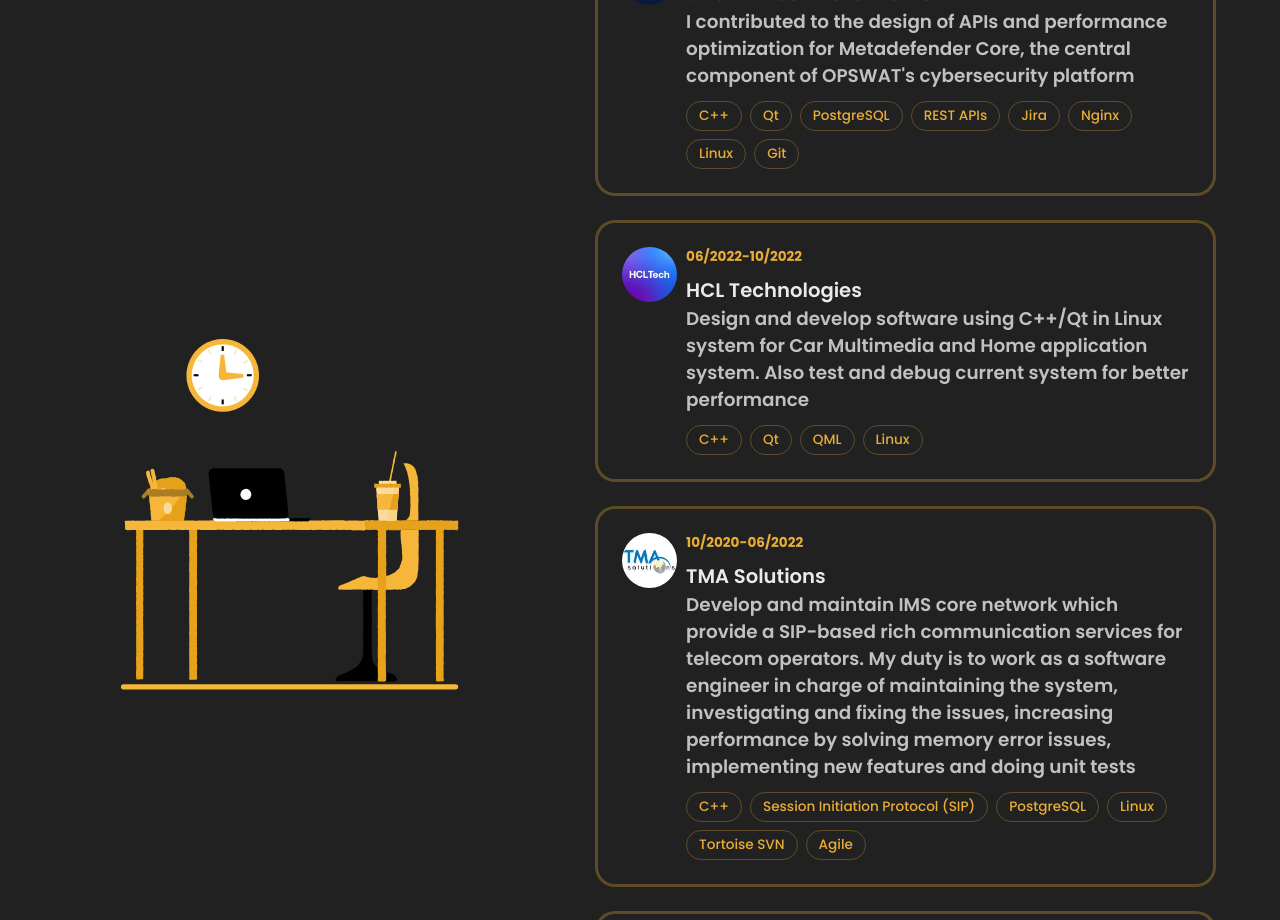
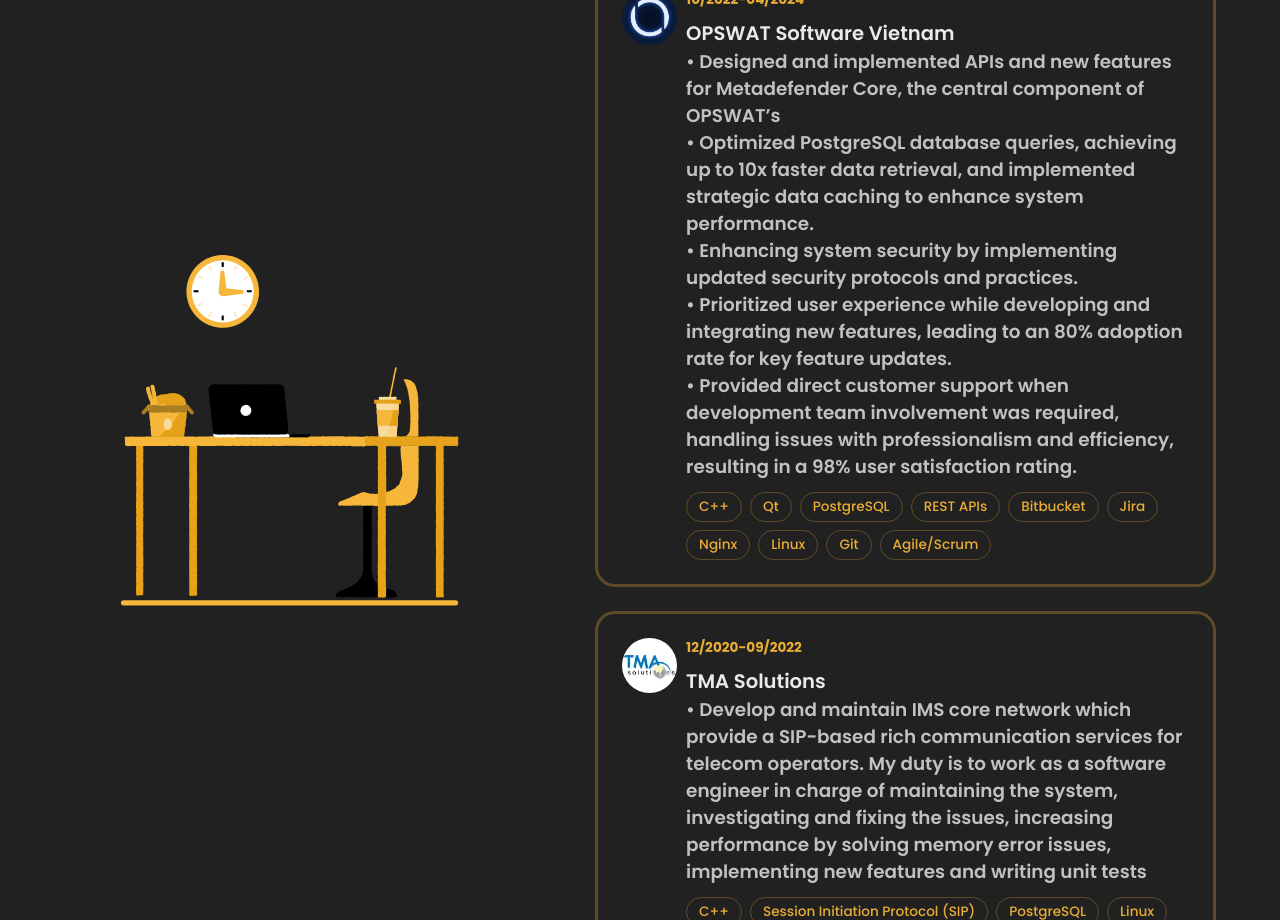
Before and after one commit to giangdo888/portfolio, a React (Create React App) app: page / in a window 1280 px wide. Shown: the part 1880-2800 px from the top of the page. Built offline with nearby package versions, Linux system fonts and the light colour scheme; a web font is replaced by a local one.

Commit message:
reviewed enhancement

```diff
--- a/src/App.js
+++ b/src/App.js
@@ -11,10 +11,6 @@
 function App() {
 
   const { theme } = useContext(ThemeContext);
-
-  console.log("%cDEVELOPER PORTFOLIO", `color:${theme.primary}; font-size:50px`);
-  console.log("%c credit to https://github.com/hhhrrrttt222111/developer-portfolio", `color:${theme.tertiary}; font-size:20px`);
-  // console.log = console.warn = console.error = () => {};
 
   return (
     <div className="app">
--- a/src/components/About/About.css
+++ b/src/components/About/About.css
@@ -56,6 +56,7 @@
     font-size: 1.25rem;
     color: #e0d9d9;
     font-family: var(--primaryFont);
+    margin-bottom: 30px;
 }
 
 .about-img {
@@ -72,7 +73,6 @@
 
     .about-description > h2 {
       font-size: 3.3rem;
-      margin-bottom: 30px;
     }
     .about-description > p {
       font-size: 1.15rem;
--- a/src/components/Experience/ExperienceCard.js
+++ b/src/components/Experience/ExperienceCard.js
@@ -52,7 +52,9 @@
                 <div className="experience-details">
                     <h6 style={{color: theme.primary}}>{startYear}-{endYear}</h6>
                     <h4 style={{color: theme.tertiary}}>{jobtitle}</h4>
-                    <h5 style={{color: theme.tertiary80}}>{company}</h5>
+                    {company.map(item => (
+                        <h5 style={{color: theme.tertiary80}}>• {item}</h5>
+                    ))}
                     <div className="experience-skills">
                     {skills.map((skill, index) => (
                         <span key={index} className="experience-skill" style={{
--- a/src/components/Navbar/Navbar.js
+++ b/src/components/Navbar/Navbar.js
@@ -2,7 +2,7 @@
 import { NavHashLink as NavLink } from 'react-router-hash-link';
 import Fade from 'react-reveal/Fade';
 import { IoMenuSharp, IoHomeSharp } from 'react-icons/io5';
-import { HiDocumentText } from 'react-icons/hi';
+import { HiDocumentText, HiBriefcase, HiAcademicCap, HiClipboardCheck } from 'react-icons/hi';
 import { BsFillGearFill } from 'react-icons/bs';
 import { MdPhone } from 'react-icons/md';
 import { FaUser, FaFolderOpen } from 'react-icons/fa';
@@ -83,7 +83,7 @@
             borderRadius: '78.8418px',
             background: theme.secondary,
             color: theme.primary,
-            width: '85%',
+            width: '100%',
             height: '60px',
             display: 'flex',
             alignItems: 'center',
@@ -213,17 +213,17 @@
 
                         <Fade left>
                             <NavLink
-                                to='/#resume'
+                                to='/#experience'
                                 smooth={true}
                                 spy='true'
                                 duration={2000}
                             >
                                 <div className={classes.drawerItem}>
-                                    <HiDocumentText
+                                    <HiBriefcase
                                         className={classes.drawerIcon}
                                     />
                                     <span className={classes.drawerLinks}>
-                                        Education
+                                        Experience
                                     </span>
                                 </div>
                             </NavLink>
@@ -231,7 +231,7 @@
 
                         <Fade left>
                             <NavLink
-                                to='/#services'
+                                to='/#skills'
                                 smooth={true}
                                 spy='true'
                                 duration={2000}
@@ -242,6 +242,42 @@
                                     />
                                     <span className={classes.drawerLinks}>
                                         Skills
+                                    </span>
+                                </div>
+                            </NavLink>
+                        </Fade>
+
+                        <Fade left>
+                            <NavLink
+                                to='/#projects'
+                                smooth={true}
+                                spy='true'
+                                duration={2000}
+                            >
+                                <div className={classes.drawerItem}>
+                                    <HiClipboardCheck
+                                        className={classes.drawerIcon}
+                                    />
+                                    <span className={classes.drawerLinks}>
+                                        Projects
+                                    </span>
+                                </div>
+                            </NavLink>
+                        </Fade>
+
+                        <Fade left>
+                            <NavLink
+                                to='/#resume'
+                                smooth={true}
+                                spy='true'
+                                duration={2000}
+                            >
+                                <div className={classes.drawerItem}>
+                                    <HiAcademicCap
+                                        className={classes.drawerIcon}
+                                    />
+                                    <span className={classes.drawerLinks}>
+                                        Education
                                     </span>
                                 </div>
                             </NavLink>
--- a/src/components/Skills/Skills.js
+++ b/src/components/Skills/Skills.js
@@ -17,7 +17,7 @@
     }
 
     return (
-        <div className="skills" style={{backgroundColor: theme.secondary}}>
+        <div className="skills" id="skills" style={{backgroundColor: theme.secondary}}>
             <div className="skillsHeader">
                 <h2 style={{color: theme.primary}}>Skills</h2>
             </div>
--- a/src/data/experienceData.js
+++ b/src/data/experienceData.js
@@ -1,34 +1,39 @@
 export const experienceData = [
     {
         id: 1,
-        company: 'I contributed to the design of APIs and performance optimization for Metadefender Core, the central component of OPSWAT\'s cybersecurity platform',
+        company: ['Designed and implemented APIs and new features for Metadefender Core, the central component of OPSWAT’s',
+            'Optimized PostgreSQL database queries, achieving up to 10x faster data retrieval, and implemented strategic data caching to enhance system performance.',
+            'Enhancing system security by implementing updated security protocols and practices.',
+            'Prioritized user experience while developing and integrating new features, leading to an 80% adoption rate for key feature updates.',
+            'Provided direct customer support when development team involvement was required, handling issues with professionalism and efficiency, resulting in a 98% user satisfaction rating.'
+        ],
         jobtitle: 'OPSWAT Software Vietnam',
         startYear: '10/2022',
         endYear: '04/2024',
-        skills: ['C++','Qt','PostgreSQL','REST APIs','Jira','Nginx','Linux','Git']
+        skills: ['C++','Qt','PostgreSQL','REST APIs','Bitbucket', 'Jira','Nginx','Linux','Git','Agile/Scrum']
     },
+    // {
+    //     id: 2,
+    //     company: 'Design and develop software using C++/Qt in Linux system for Car Multimedia and Home application system. Also test and debug current system for better performance',
+    //     jobtitle: 'HCL Technologies',
+    //     startYear: '06/2022',
+    //     endYear: '10/2022',
+    //     skills: ['C++','Qt','QML','Linux']
+    // },
     {
         id: 2,
-        company: 'Design and develop software using C++/Qt in Linux system for Car Multimedia and Home application system. Also test and debug current system for better performance',
-        jobtitle: 'HCL Technologies',
-        startYear: '06/2022',
-        endYear: '10/2022',
-        skills: ['C++','Qt','QML','Linux']
+        company: ['Develop and maintain IMS core network which provide a SIP-based rich communication services for telecom operators. My duty is to work as a software engineer in charge of maintaining the system, investigating and fixing the issues, increasing performance by solving memory error issues, implementing new features and writing unit tests'],
+        jobtitle: 'TMA Solutions',
+        startYear: '12/2020',
+        endYear: '09/2022',
+        skills: ['C++','Session Initiation Protocol (SIP)', 'PostgreSQL','Linux','Tortoise SVN','Agile/Scrum']
     },
-    {
-        id: 3,
-        company: 'Develop and maintain IMS core network which provide a SIP-based rich communication services for telecom operators. My duty is to work as a software engineer in charge of maintaining the system, investigating and fixing the issues, increasing performance by solving memory error issues, implementing new features and doing unit tests',
-        jobtitle: 'TMA Solutions',
-        startYear: '10/2020',
-        endYear: '06/2022',
-        skills: ['C++','Session Initiation Protocol (SIP)', 'PostgreSQL','Linux','Tortoise SVN','Agile']
-    },
-    {
-        id: 4,
-        company: 'Develop a core IMS network application for Ericsson with billions of users daily. I\'m working as a team member in charge of implementing, mantaining functionalities and proposing high quality test strategies',
-        jobtitle: 'DEK Technologies (Endava)',
-        startYear: '06/2020',
-        endYear: '10/2020',
-        skills: ['C++','Session Initiation Protocol (SIP)','Git','Linux','Agile']
-    },
+    // {
+    //     id: 4,
+    //     company: 'Develop a core IMS network application for Ericsson with billions of users daily. I\'m working as a team member in charge of implementing, mantaining functionalities and proposing high quality test strategies',
+    //     jobtitle: 'DEK Technologies (Endava)',
+    //     startYear: '06/2020',
+    //     endYear: '10/2020',
+    //     skills: ['C++','Session Initiation Protocol (SIP)','Git','Linux','Agile']
+    // },
 ]
--- a/src/data/headerData.js
+++ b/src/data/headerData.js
@@ -4,7 +4,7 @@
     name: 'Austin Do',
     fullName: 'Truong Giang Do (Austin)',
     title: "Full Stack Developer",
-    desciption:"I'm a dedicated software developer who is passionate about learning new technologies and programming languages. I thrive in both collaborative and independent settings, always aiming to bring strong communication skills and attention to detail to my work. ",
+    desciption:"I am a committed and passionate software developer that excels in learning and adapting to new technologies and programming languages, leveraging my strong foundation in C++, C#, .NET, PostgreSQL, HTML, CSS, and JavaScript. My ability to thrive in both collaborative and independent environments is complemented by excellent communication skills and a keen eye for detail. My professional experience has strengthened my ability to deliver precise, efficient, and creative solutions to complex challenges. ",
     image: 'https://raw.githubusercontent.com/giangdo888/portfolio/refs/heads/master/src/assets/png/IMG_9936-square.JPG',
     resumePdf: resume
 }
--- a/src/data/skillsData.js
+++ b/src/data/skillsData.js
@@ -5,11 +5,13 @@
     'Qt',
     'PostgreSQL',
     'Docker',
+    'AWS',
     'TypeScript',
+    'JavaScript',
+    'NextJS',
     'React',
     'HTML',
     'CSS',
-    'JavaScript',
     'Git'
 ]
 
--- a/src/pages/Main/Main.js
+++ b/src/pages/Main/Main.js
@@ -15,8 +15,8 @@
             <Landing />
             <About />
             <Experience />
+            <Skills />
             <Projects />
-            <Skills />
             <Education />
             <Contacts />
             <Footer />
--- a/src/utils/skillsImage.js
+++ b/src/utils/skillsImage.js
@@ -105,7 +105,7 @@
             return angular;
         case 'javascript':
             return javascript;
-        case 'next js':
+        case 'nextjs':
             return nextJS;
         case 'nuxt js':
             return nuxtJS;
```
Also changed, not shown: 1 other file (tests, documents, lock files or other folders).
